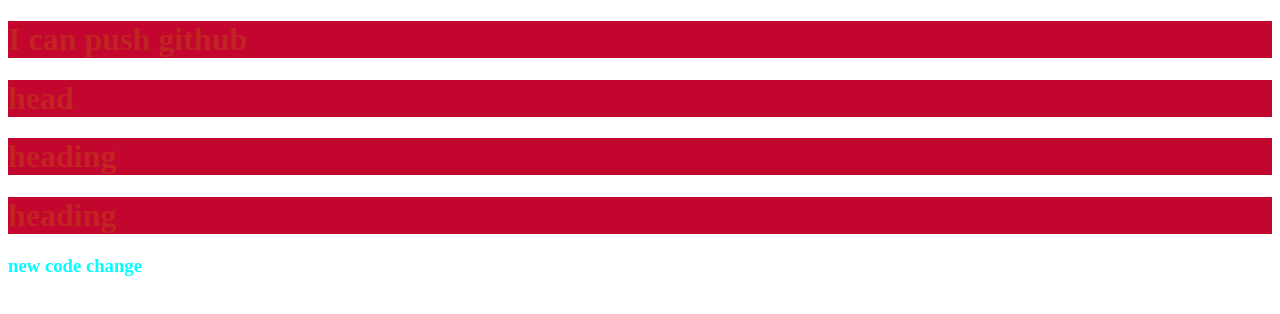
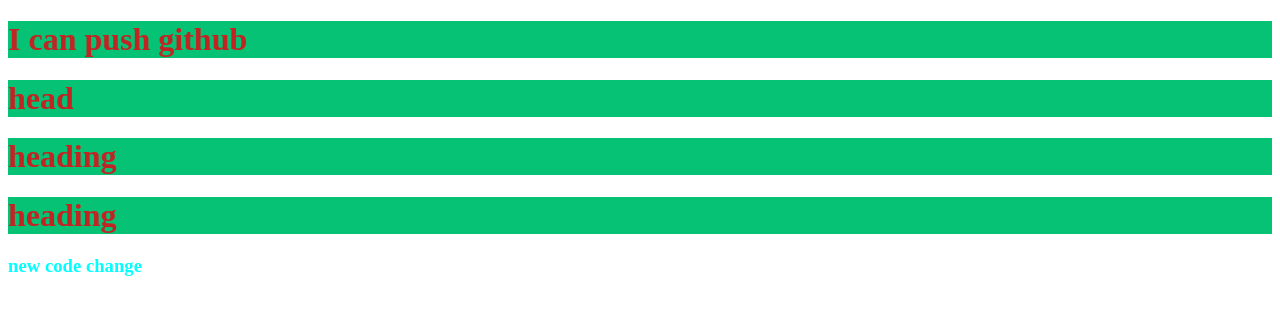
Before and after one commit to anamerasul/my-second-repo, a plain HTML site: page index.html in a window 1280 px wide. Drawn offline with Linux system fonts and the light colour scheme.

Commit message:
changing style

```diff
--- a/style.css
+++ b/style.css
@@ -1,5 +1,6 @@
 h1{
     color: rgb(194, 35, 35);
+
 }
 
 h3{
@@ -7,5 +8,5 @@ h3{
 }
 
 h1{
-    background-color: rgb(194, 6,45);
+    background-color: rgb(6, 194, 116);
 }
```
